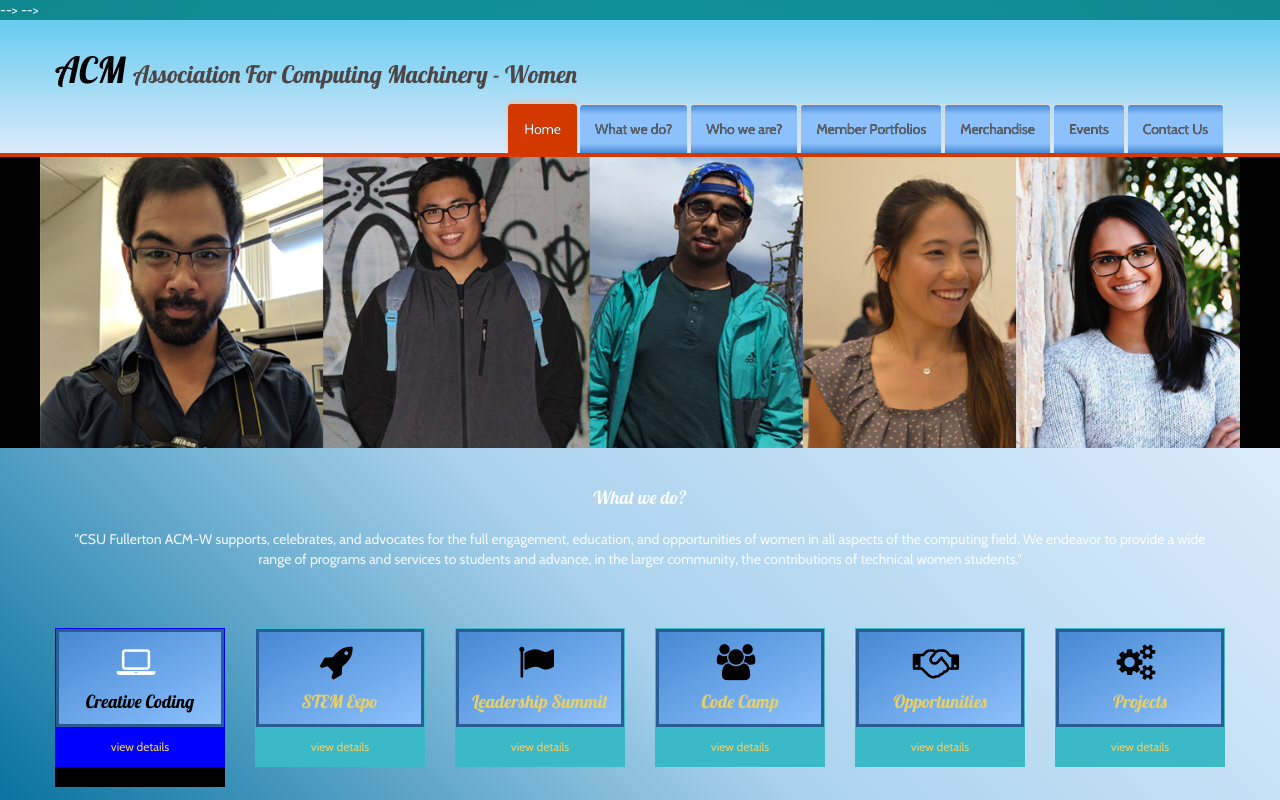
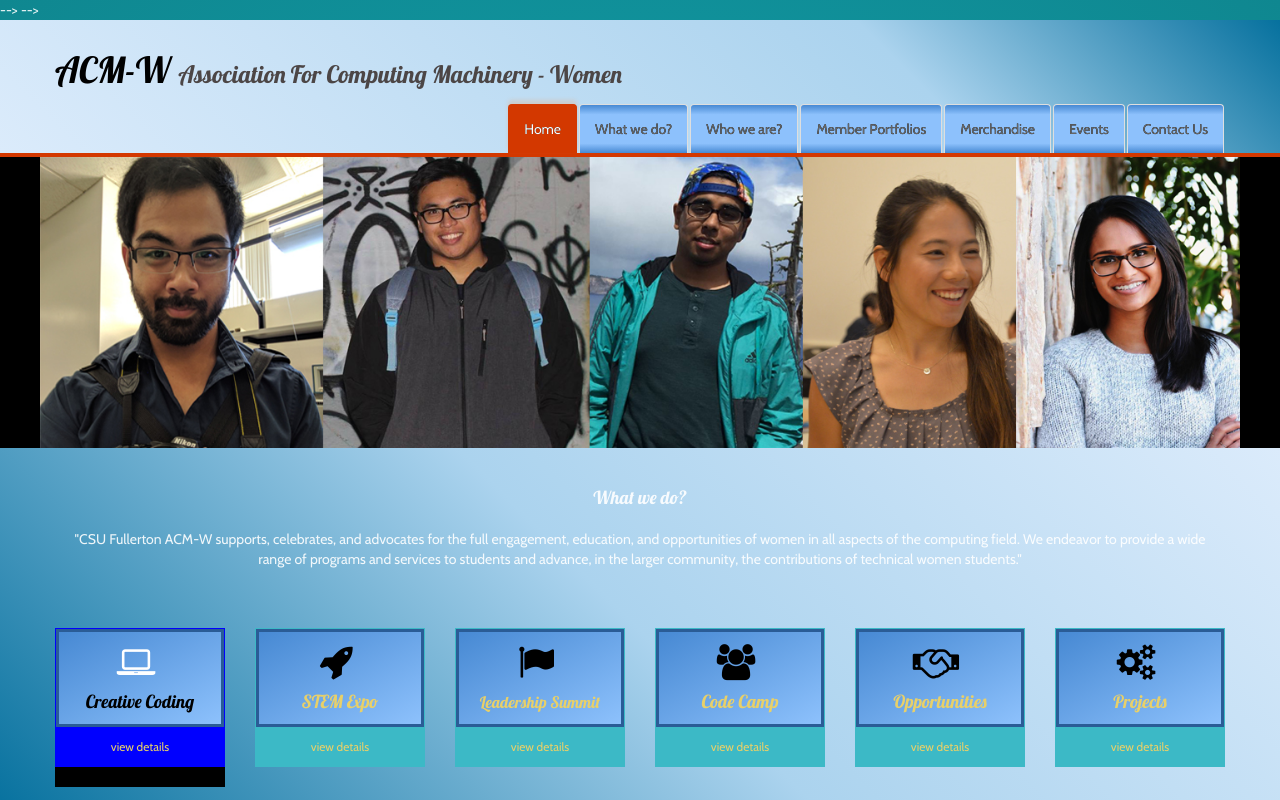
Before and after one commit to chrisvillan/oldacmwwebsite, a plain HTML site: page index.html in a window 1280 px wide. Shown: the top 800 px of the page. Drawn offline with nearby package versions, Linux system fonts and the light colour scheme; files that its build step writes are made by us from their sources; files whose address does not match are found by name.

Commit message:
Home page background color adjustment

```diff
--- a/index.html
+++ b/index.html
@@ -3,7 +3,7 @@
 
 <head>
     <meta charset="utf-8">
-    <title>ACMW</title>
+    <title>ACM-W</title>
     <meta name="viewport" content="width=device-width, initial-scale=1.0">
     <meta name="description" content="">
     <meta name="author" content="">
@@ -39,7 +39,7 @@
           }
           </style>
 
-        <h1><span class="firstText">ACM</span>&nbsp;<font size = "5"><span class="secondText">Association For Computing Machinery - Women</span></font></h1>
+        <h1><span class="firstText">ACM-W</span>&nbsp;<font size = "5"><span class="secondText">Association For Computing Machinery - Women</span></font></h1>
 				<!-- <h1><a class="brand" href="index.html"> ACM-W <p color:black>Association For Computing Machinery - Women</p></a></h1> -->
 				<div class="nav-collapse collapse">
 					<ul class="nav pull-right">
@@ -156,7 +156,7 @@
 					<h4>
 					<a href="#" class="popOver" data-placement="top" data-content="  > Website development<br> > Updating website. <br> > Compitibility " data-original-title="For any online activities  ... " style="display:block; text-decoration:none">
 					<i style="width:auto; font-size:2em; color: black; line-height:1em; height:auto" class="icon-flag"></i>
-					<span><br/>Leadership Summit</span>
+					<span style="font-size:16px;"><br/>Leadership Summit</span>
 					</a>
 					</h4>
 					<a href="details.html"><small>view details</small></a>
--- a/themes/css/base.css
+++ b/themes/css/base.css
@@ -32,7 +32,8 @@
 #carouselSection h2{color:#fff; margin:10px 0; }
 /* Sections------------------------- */
 /*#headerSection{ background:url(../images/headerbg.png) repeat-x 0 0 ;}*/
-#headerSection{ background: linear-gradient(to bottom, #67cbf0 0%, #dbebfb 100%);}
+/*#headerSection{ background: linear-gradient(to bottom, #67cbf0 0%, #dbebfb 100%);}*/
+#headerSection{ background:  linear-gradient(225deg, #06719e 0%, #abd3ee 30%, #dbebfb 100%);}
 #headerSection .navbar { padding-top:20px; margin-bottom: 0;}
 #headerSection .navbar .brand {padding: 5px 20px 5px; color: #000;text-shadow: 0 0px 0 white;font-weight: bold; line-height: 1.3em;}
 #mapSection, #carouselSection{border-top:4px solid #D33800; boraed4der-bottom: 4px solid #717171; background: #000; color:#fff}
```
